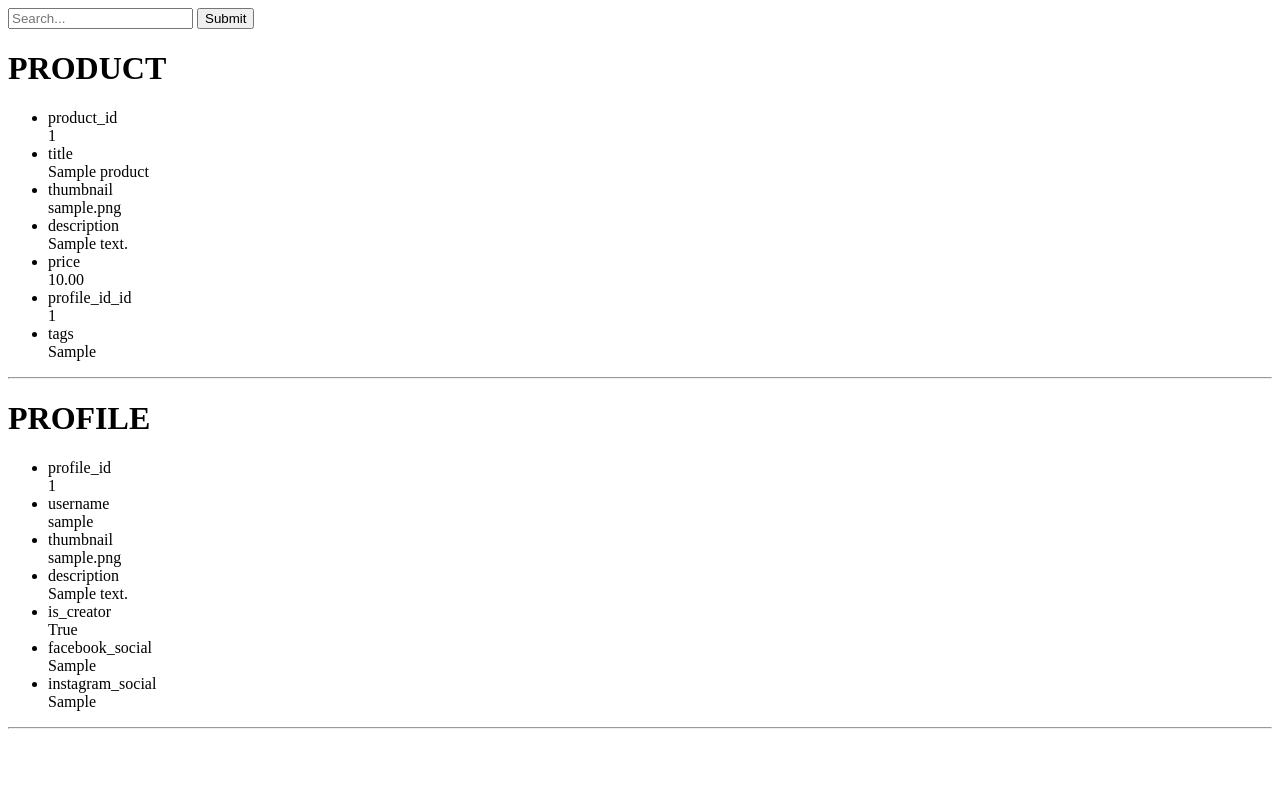
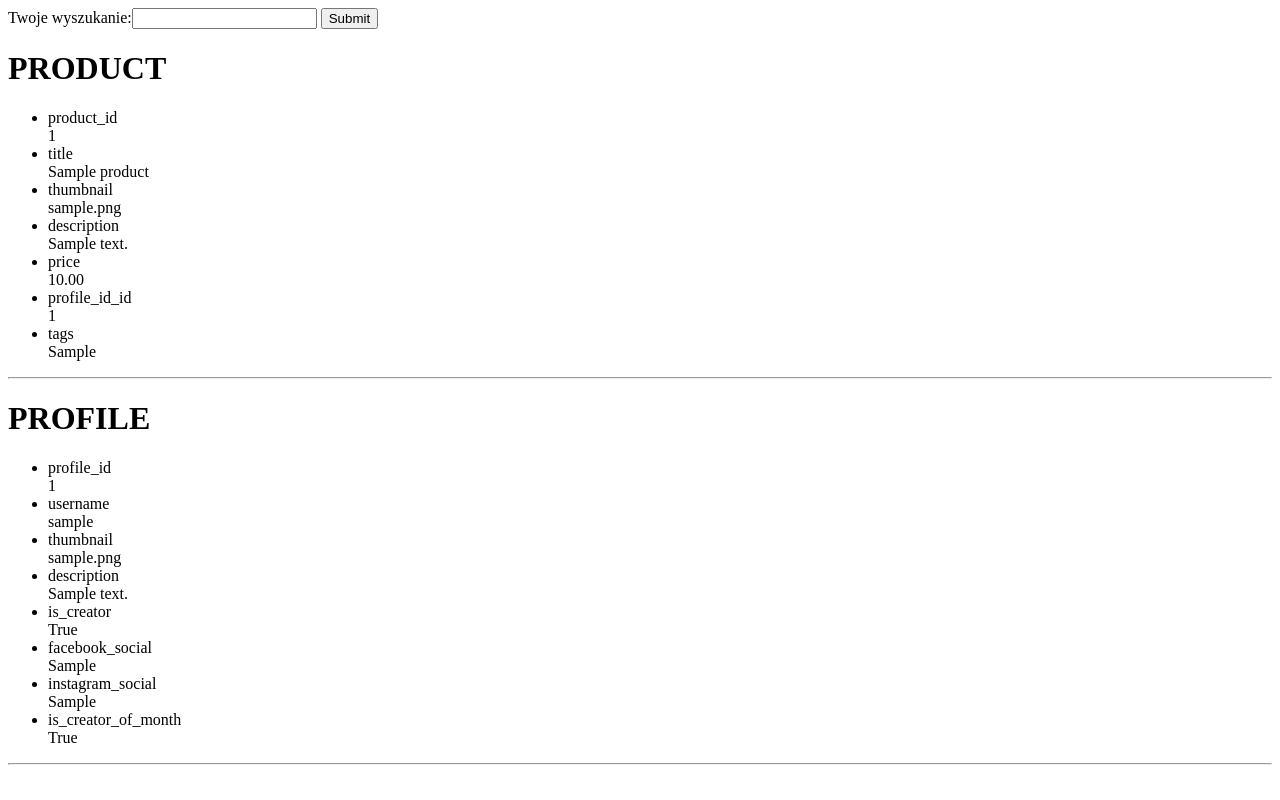
Before and after one commit to Marrcel12/studyGram, a Django app: page / in a window 1280 px wide. Run offline with Django 3.2, Linux system fonts and the light colour scheme; tables that the repository leaves empty hold one stand-in row (values such as "Sample post").

Commit message:
Begin of "marketplace"

```diff
--- /dev/null
+++ b/studyGram/marketplace/forms.py
@@ -0,0 +1,4 @@
+from django import forms
+
+class SearchForm(forms.Form):
+    search = forms.CharField(label='Twoje wyszukanie', max_length=30)
--- a/studyGram/profiles/models.py
+++ b/studyGram/profiles/models.py
@@ -13,7 +13,7 @@ class profile(models.Model):
     is_creator = models.BooleanField(default=False)
     facebook_social = models.CharField(max_length=180, blank=True)
     instagram_social = models.CharField(max_length=180, blank=True)
-
+    is_creator_of_month=models.BooleanField(default=False)
     def __str__(self):
         return self.username
 
--- /dev/null
+++ b/studyGram/studyGram/forms.py
@@ -0,0 +1,4 @@
+from django import forms
+
+class SearchForm(forms.Form):
+    search = forms.CharField(label='Twoje wyszukanie', max_length=30)
--- a/studyGram/studyGram/templates/landing.html
+++ b/studyGram/studyGram/templates/landing.html
@@ -1,31 +1,31 @@
 {%block content %}
-<form type="POST" action="/marketplace" style="margin: 0">
-  {% csrf_token %}
-  <input
-    id="search_box"
-    type="text"
-    name="search_box"
-    placeholder="Search..."
-  />
-  <button id="search_submit" type="submit">Submit</button>
+
+<form action="/marketplace/" method="post">
+{% csrf_token %}
+    {{ form }}
+    <input type="submit" value="Submit" />
 </form>
 <h1>PRODUCT</h1>
 <!-- list of 6 best products (check views.py file to change the number) -->
 <ul>
-  {% for product in best_products %} {% for key, value in product.items %}
-  <li>{{key}}<br />{{value}}</li>
+  {% for product in best_products %}
+    {% for key, value in product.items %}
+      <li>{{key}}<br />{{value}}</li>
 
-  {% endfor %} {% endfor %}
+    {% endfor %}
+  {% endfor %}
 </ul>
 <hr />
 <!-- list of 6 best products (check views.py file to change the number) -->
 <h1>PROFILE</h1>
 <!-- list of 3 most popular profiles (check views.py file to change the number) -->
 <ul>
-  {% for profile in popular_profiles %} {% for key_prof, value_prof in profile.items %}
-  <li>{{key_prof}}<br />{{value_prof}}</li>
+  {% for profile in popular_profiles %}
+    {% for key_prof, value_prof in profile.items %}
+      <li>{{key_prof}}<br />{{value_prof}}</li>
 
-  {% endfor %} {% endfor %}
+    {% endfor %}
+  {% endfor %}
 </ul>
 <hr />
 {%endblock content%}
--- a/studyGram/studyGram/views.py
+++ b/studyGram/studyGram/views.py
@@ -1,11 +1,18 @@
-from django.http import HttpResponse
+from django.http import HttpResponseRedirect
 from django.shortcuts import render
+from .forms import SearchForm
+# query
 from marketplace.models import product, raiting_products, raitings_to_product
 from profiles.models import profile, raitings_to_users
 
 
 def index(request):
-    context = {}
+    if request.method == 'POST':
+        form = SearchForm(request.POST)
+    else:
+        form = SearchForm()
+
+    context = {"form":form}
     # products
     ids_best_review = raiting_products.objects.order_by(
         "value_number").values('id_raiting')[::-1]
```
Also changed, not shown: studyGram/marketplace/templates/index.html (added, +10 -0 lines), studyGram/marketplace/views.py (+13 -6 lines).
